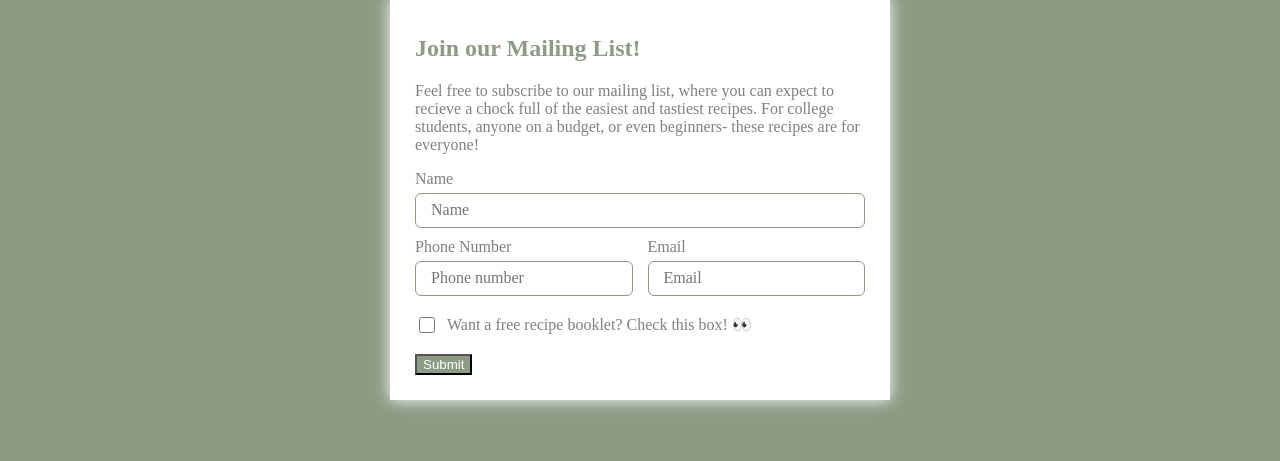
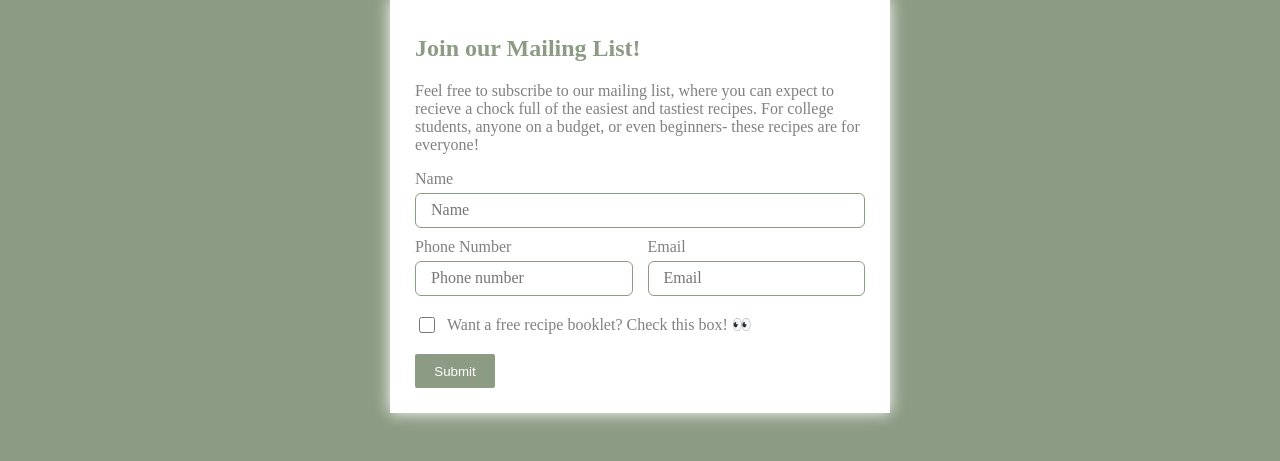
Before and after one commit to kab521/recipe, a plain HTML site: page cookbook.html in a window 1280 px wide. Shown: the part 169-630 px from the top of the page. Drawn offline with Linux system fonts and the light colour scheme.

Commit message:
Update cookbook.html

```diff
--- a/cookbook.html
+++ b/cookbook.html
@@ -147,9 +147,13 @@
 button {
     background-color: #8C9B84;
     color: white;
+    width: 6em;
+    border-radius: 2px;
+    height: 2.6em;
+    border:0px;
 }
 button:hover {
-  background-color: #444e3e;
+  background-color: #bfcbb9;
   color: white;
 }
 
```
